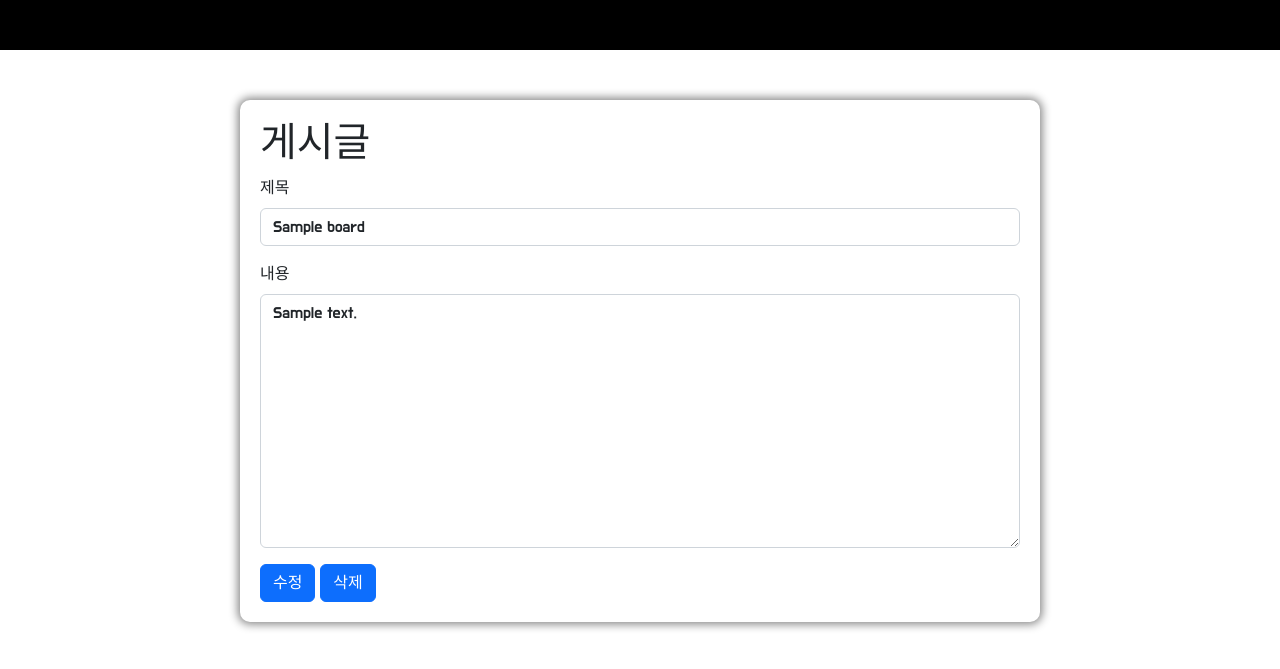
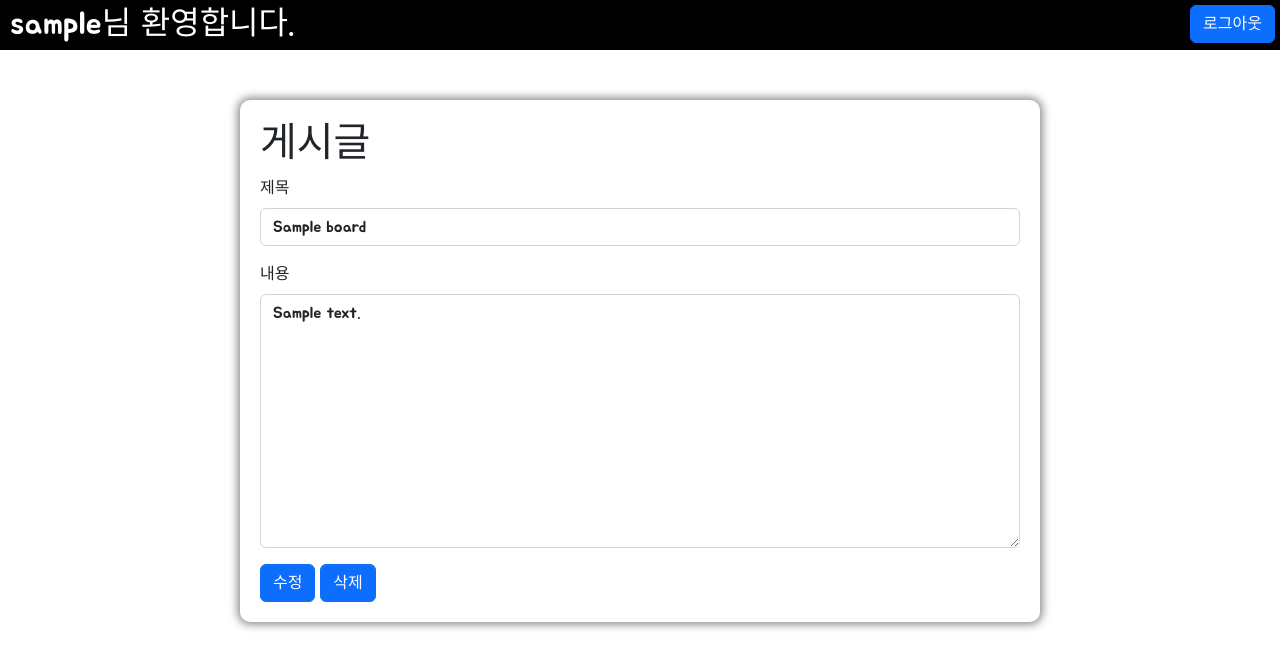
Before and after one commit to dongyeong95/ToyProject13, a Flask app: template templates/board.html in a window 1280 px wide. Shown: the top 669 px of the page. Run offline with Flask 2, Linux system fonts and the light colour scheme; the template is opened without the code that fills it: most values are stand-ins (such as "Sample title", 1, 10 or a date in 2020); some libraries are stand-ins or nearby versions.

Commit message:
JWT, 닉네임 표현 개선(수정)

```diff
--- a/app.py
+++ b/app.py
@@ -1,4 +1,4 @@
-from flask import Flask, render_template, jsonify, request, session, redirect, url_for
+from flask import Flask, render_template, request, jsonify, url_for, redirect
 
 app = Flask(__name__)
 
@@ -6,16 +6,29 @@ from pymongo import MongoClient
 import certifi
 
 ca = certifi.where()
-client = MongoClient('mongodb+srv://test:sparta@cluster0.5dl7iec.mongodb.net/Cluster0?retryWrites=true&w=majority')
-db = client.dbsparta
 
-SECRET_KEY = 'SPARTA'
+client = MongoClient('mongodb+srv://test:1234@cluster0.4siqk1w.mongodb.net/Cluster0?retryWrites=true&w=majority')
+db = client.users
 
+# JWT 토큰을 만들 때 필요한 비밀문자열입니다. 아무거나 입력해도 괜찮습니다.
+# 이 문자열은 서버만 알고있기 때문에, 내 서버에서만 토큰을 인코딩(=만들기)/디코딩(=풀기) 할 수 있습니다.
+SECRET_KEY = 'STORE_MANAGE'
+
+# JWT 패키지를 사용합니다. (설치해야할 패키지 이름: PyJWT)
 import jwt
 
-import datetime, timedelta
+# 토큰에 만료시간을 줘야하기 때문에, datetime 모듈도 사용합니다.
+import datetime
 
+# 회원가입 시엔, 비밀번호를 암호화하여 DB에 저장해두는 게 좋습니다.
+# 그렇지 않으면, 개발자(=나)가 회원들의 비밀번호를 볼 수 있으니까요.^^;
 import hashlib
+
+# re.함수를 사용하기 위해 추가하였습니다.
+import re
+
+# json 내장 모듈을 사용하기 위함
+import json
 
 
 @app.route('/')
@@ -26,9 +39,22 @@ def home():
         user_info = db.user.find_one({"id": payload['id']})
         return render_template('board_list.html', nickname=user_info["nick"])
     except jwt.ExpiredSignatureError:
-        return render_template('login.html')
+        return redirect(url_for("login", msg="로그인 시간이 만료되었습니다."))
     except jwt.exceptions.DecodeError:
-        return render_template('login.html')
+        return redirect(url_for("login", msg="로그인 정보가 존재하지 않습니다."))
+
+
+@app.route('/board_add')
+def board_add():
+    token_receive = request.cookies.get('mytoken')
+    try:
+        payload = jwt.decode(token_receive, SECRET_KEY, algorithms=['HS256'])
+        user_info = db.user.find_one({"id": payload['id']})
+        return render_template('board_add.html', nickname=user_info["nick"])
+    except jwt.ExpiredSignatureError:
+        return redirect(url_for("login", msg="로그인 시간이 만료되었습니다."))
+    except jwt.exceptions.DecodeError:
+        return redirect(url_for("login", msg="로그인 정보가 존재하지 않습니다."))
 
 
 @app.route('/login')
@@ -37,54 +63,91 @@ def login():
     return render_template('login.html', msg=msg)
 
 
+# /회원가입페이지
 @app.route('/register')
-def register():
+def join():
     return render_template('register.html')
 
 
+#################################
+##  로그인을 위한 API            ##
+#################################
+# [회원가입 API]
+# id, pw, nickname을 받아서, mongoDB에 저장합니다.
+# 저장하기 전에, pw를 sha256 방법(=단방향 암호화. 풀어볼 수 없음)으로 암호화해서 저장합니다.
 @app.route('/api/register', methods=['POST'])
 def api_register():
     id_receive = request.form['id_give']
     pw_receive = request.form['pw_give']
     nickname_receive = request.form['nickname_give']
+    # userstore_receive = request.form['userstore_give']
 
     pw_hash = hashlib.sha256(pw_receive.encode('utf-8')).hexdigest()
 
-    db.user.insert_one({'id': id_receive, 'pw': pw_hash, 'nick': nickname_receive})
-
+    db.user.insert_one(
+        {'id': id_receive, 'pw': pw_hash, 'nick': nickname_receive})
     return jsonify({'result': 'success'})
 
 
+#################################
+##  ID, 닉네임 중복학인           ##
+#################################
+@app.route("/register/check_id", methods=["POST"])
+def check_id():
+    id_receive = request.form['id_give']
+    user = db.user.find_one({'id': id_receive})
+    if (user == None):
+        return jsonify({'msg': '1'})
+    else:
+        return jsonify({'msg': '2'})
+
+
+@app.route("/register/check_nick", methods=["POST"])
+def check_nick():
+    nick_receive = request.form['nick_give']
+    user = db.user.find_one({'nick': nick_receive})
+    if (user == None):
+        return jsonify({'msg': '1'})
+    else:
+        return jsonify({'msg': '2'})
+
+
+# [로그인 API]
+# id, pw를 받아서 맞춰보고, 토큰을 만들어 발급합니다.
 @app.route('/api/login', methods=['POST'])
 def api_login():
     id_receive = request.form['id_give']
     pw_receive = request.form['pw_give']
 
-
+    # 회원가입 때와 같은 방법으로 pw를 암호화합니다.
     pw_hash = hashlib.sha256(pw_receive.encode('utf-8')).hexdigest()
 
-
+    # id, 암호화된pw을 가지고 해당 유저를 찾습니다.
     result = db.user.find_one({'id': id_receive, 'pw': pw_hash})
 
-
+    # 찾으면 JWT 토큰을 만들어 발급합니다.
     if result is not None:
-
+        # JWT 토큰에는, payload와 시크릿키가 필요합니다.
+        # 시크릿키가 있어야 토큰을 디코딩(=풀기) 해서 payload 값을 볼 수 있습니다.
+        # 아래에선 id와 exp를 담았습니다. 즉, JWT 토큰을 풀면 유저ID 값을 알 수 있습니다.
+        # exp에는 만료시간을 넣어줍니다. 만료시간이 지나면, 시크릿키로 토큰을 풀 때 만료되었다고 에러가 납니다.
         payload = {
             'id': id_receive,
-            'exp': datetime.datetime.utcnow() + datetime.timedelta(seconds=50)
+            'exp': datetime.datetime.utcnow() + datetime.timedelta(minutes=10)
         }
         token = jwt.encode(payload, SECRET_KEY, algorithm='HS256')
 
         # token을 줍니다.
         return jsonify({'result': 'success', 'token': token})
-
     # 찾지 못하면
     else:
         return jsonify({'result': 'fail', 'msg': '아이디/비밀번호가 일치하지 않습니다.'})
 
 
-
-
+# [유저 정보 확인 API]
+# 로그인된 유저만 call 할 수 있는 API입니다.
+# 유효한 토큰을 줘야 올바른 결과를 얻어갈 수 있습니다.
+# (그렇지 않으면 남의 장바구니라든가, 정보를 누구나 볼 수 있겠죠?)
 @app.route('/api/nick', methods=['GET'])
 def api_valid():
     token_receive = request.cookies.get('mytoken')
@@ -93,30 +156,44 @@ def api_valid():
     # try 아래를 실행했다가, 에러가 있으면 except 구분으로 가란 얘기입니다.
 
     try:
-
+        # token을 시크릿키로 디코딩합니다.
+        # 보실 수 있도록 payload를 print 해두었습니다. 우리가 로그인 시 넣은 그 payload와 같은 것이 나옵니다.
         payload = jwt.decode(token_receive, SECRET_KEY, algorithms=['HS256'])
         print(payload)
 
+        # payload 안에 id가 들어있습니다. 이 id로 유저정보를 찾습니다.
+        # 여기에선 그 예로 닉네임을 보내주겠습니다.
         userinfo = db.user.find_one({'id': payload['id']}, {'_id': 0})
         return jsonify({'result': 'success', 'nickname': userinfo['nick']})
+    except jwt.ExpiredSignatureError:
+        # 위를 실행했는데 만료시간이 지났으면 에러가 납니다.
+        return jsonify({'result': 'fail', 'msg': '로그인 시간이 만료되었습니다.'})
+    except jwt.exceptions.DecodeError:
+        return jsonify({'result': 'fail', 'msg': '로그인 정보가 존재하지 않습니다.'})
+
+
+# @app.route('/boardget', methods=["GET"])
+# def check():
+#     print(request.args.get('_id'))
+#     _id = request.args.get('_id')
+#     board = db.board.find_one({'_id': int(_id)})
+#     print(board)
+#     return render_template('board.html', board=board)
+
+
+@app.route('/boardget', methods=["GET"])
+def board_get():
+    token_receive = request.cookies.get('mytoken')
+    _id = request.args.get('_id')
+    try:
+        payload = jwt.decode(token_receive, SECRET_KEY, algorithms=['HS256'])
+        user_info = db.user.find_one({"id": payload['id']})
+        board = db.board.find_one({'_id': int(_id)})
+        return render_template('board.html', nickname=user_info["nick"], board=board)
     except jwt.ExpiredSignatureError:
         return redirect(url_for("login", msg="로그인 시간이 만료되었습니다."))
     except jwt.exceptions.DecodeError:
         return redirect(url_for("login", msg="로그인 정보가 존재하지 않습니다."))
-
-
-@app.route('/board_add')
-def board_add():
-    return render_template('board_add.html')
-
-
-@app.route('/boardget', methods=["GET"])
-def check():
-    print(request.args.get('_id'))
-    _id = request.args.get('_id')
-    board = db.board.find_one({'_id': int(_id)})
-    print(board)
-    return render_template('board.html', board=board)
 
 
 @app.route('/board', methods=["GET"])
@@ -132,12 +209,12 @@ def board_modify():
     num_receive = request.form['modify_num_give']
     title_receive = request.form['modify_title_give']
     comment_receive = request.form['modify_comment_give']
-    print(num_receive, title_receive, comment_receive)
-    print(type(num_receive))
-    print(type(title_receive))
-    print(type(comment_receive))
-    db.board.update_one({'_id': int(num_receive)}, {'$set':{'title':title_receive}})
-    db.board.update_one({'_id': int(num_receive)}, {'$set':{'comment':comment_receive}})
+    # print(num_receive, title_receive, comment_receive)
+    # print(type(num_receive))
+    # print(type(title_receive))
+    # print(type(comment_receive))
+    db.board.update_one({'_id': int(num_receive)}, {'$set': {'title': title_receive}})
+    db.board.update_one({'_id': int(num_receive)}, {'$set': {'comment': comment_receive}})
     return jsonify({'msg': '수정 완료'})
 
 
@@ -151,35 +228,47 @@ def board_delete():
 
 @app.route('/show_list', methods=["POST"])
 def show_list():
-    # comment_list = list(db.board.find({}, {'_id': False}).sort([{'_id', -1}]))
-    comment_list = list(db.board.find({}))
-    print(comment_list)
+    comment_list = list(db.board.find({}, {}).sort([{'_id', -1}]))
+    # comment_list = list(db.board.find({}))
+    # print(comment_list)
     return jsonify(comment_list)
 
 
 @app.route("/comment_save", methods=["POST"])
 def comment_save():
+    nick_receive = request.form['nick_give']
     title_receive = request.form['title_give']
     comment_receive = request.form['comment_give']
     if title_receive == "":
         return jsonify({'msg': '제목을 넣어주세요!'})
 
-    addlist_num = list(db.board.find({}, {}).sort([{'_id', -1}]))
-    dbcount = addlist_num[0]['_id']
-    count_num = dbcount + 1
-
-    name = "홍길동"  # test
-    name_num = str(count_num)  # test
+    if len(list(db.board.find({}, {'_id': False}))) == 0:
+        count = 1
+    else:
+        addlist_num = list(db.board.find({}, {}).sort([{'_id', -1}]))
+        dbcount = addlist_num[0]['_id']
+        count = dbcount + 1
 
     doc = {
-        '_id': count_num,
-        # 이름은 jwt에서 가지고 와야 하는데.... 구글링해야함
-        'name': name + name_num,
+        '_id': count,
+        'name': nick_receive,
         'title': title_receive,
         'comment': comment_receive,
     }
     db.board.insert_one(doc)
     return jsonify({'msg': '게시글 등록 완료'})
 
+
+def login_check():
+    token_receive = request.cookies.get('mytoken')
+    try:
+        payload = jwt.decode(token_receive, SECRET_KEY, algorithms=['HS256'])
+        return payload
+    except jwt.ExpiredSignatureError:
+        return redirect(url_for("login", msg="로그인 시간이 만료되었습니다."))
+    except jwt.exceptions.DecodeError:
+        return redirect(url_for("login", msg="로그인 정보가 존재하지 않습니다."))
+
+
 if __name__ == '__main__':
     app.run('0.0.0.0', port=5000, debug=True)
--- a/templates/board.html
+++ b/templates/board.html
@@ -5,14 +5,16 @@
   <meta name="viewport"
         content="width=device-width, user-scalable=no, initial-scale=1.0, maximum-scale=1.0, minimum-scale=1.0">
   <meta http-equiv="X-UA-Compatible" content="ie=edge">
+  <title>board list</title>
   <link href="https://cdn.jsdelivr.net/npm/bootstrap@5.2.3/dist/css/bootstrap.min.css" rel="stylesheet"
         integrity="sha384-rbsA2VBKQhggwzxH7pPCaAqO46MgnOM80zW1RWuH61DGLwZJEdK2Kadq2F9CUG65" crossorigin="anonymous">
-  <script src="https://code.jquery.com/jquery-1.11.3.js"></script>
-  <link href="https://fonts.googleapis.com/css2?family=Do+Hyeon&display=swap" rel="stylesheet">
-  <title>board list</title>
+  <script src="https://ajax.googleapis.com/ajax/libs/jquery/3.5.1/jquery.min.js"></script>
+  <script src="https://cdnjs.cloudflare.com/ajax/libs/jquery-cookie/1.4.1/jquery.cookie.js"></script>
+  <link href="https://fonts.googleapis.com/css2?family=Jua&display=swap" rel="stylesheet">
+
   <style>
       * {
-          font-family: 'Do Hyeon', sans-serif;
+          font-family: 'Jua', sans-serif;
       }
 
       .mytitle {
@@ -21,11 +23,13 @@
           height: 50px;
 
           color: white;
+      }
 
-          display: flex;
-          flex-direction: column;
-          justify-content: center;
-          align-items: center;
+      .nick_top {
+          font-size: xx-large;
+          padding-left: 10px;
+          text-align: left;
+          vertical-align: middle;
       }
 
       .myboard {
@@ -65,7 +69,7 @@
       // }
 
       function board_delete() {
-          let num = {{board._id}};
+          let num = '{{board._id}}';
           $.ajax({
               type: "POST",
               url: "/board/delete",
@@ -93,11 +97,21 @@
           })
       }
 
+      function logout() {
+          $.removeCookie('mytoken');
+          alert('로그아웃!')
+          window.location.href = '/login'
+      }
+
 
   </script>
 </head>
 <body>
 <div class="mytitle">
+  <span class="nick_top">{{nickname}}님 환영합니다.</span>
+  <button type="button" style="margin: 5px; float: right" class="btn btn-primary "
+          onclick="logout()">로그아웃
+  </button>
 </div>
 <form action="/comment_save" method="post" class="myboard">
   <h1>게시글</h1>
```
